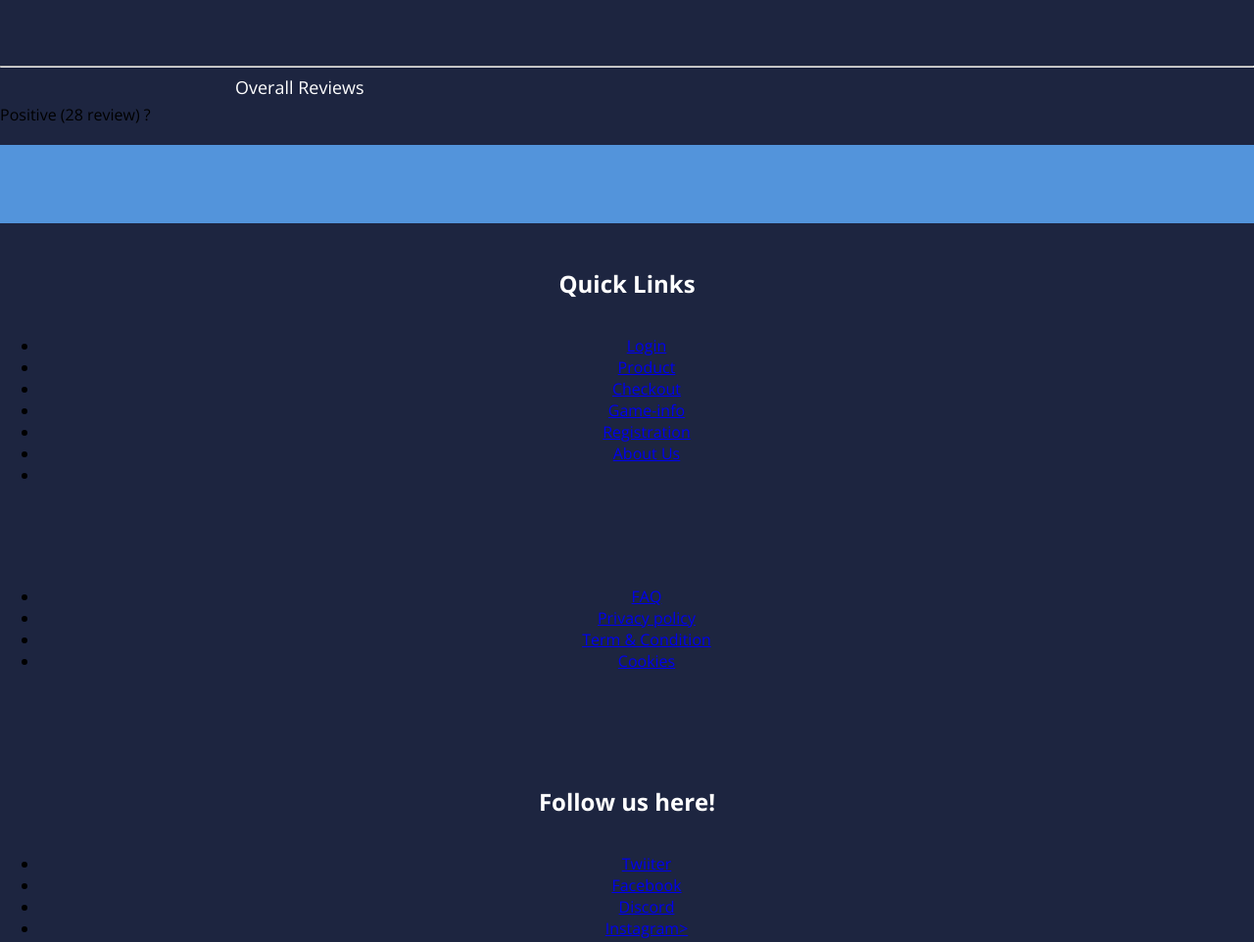
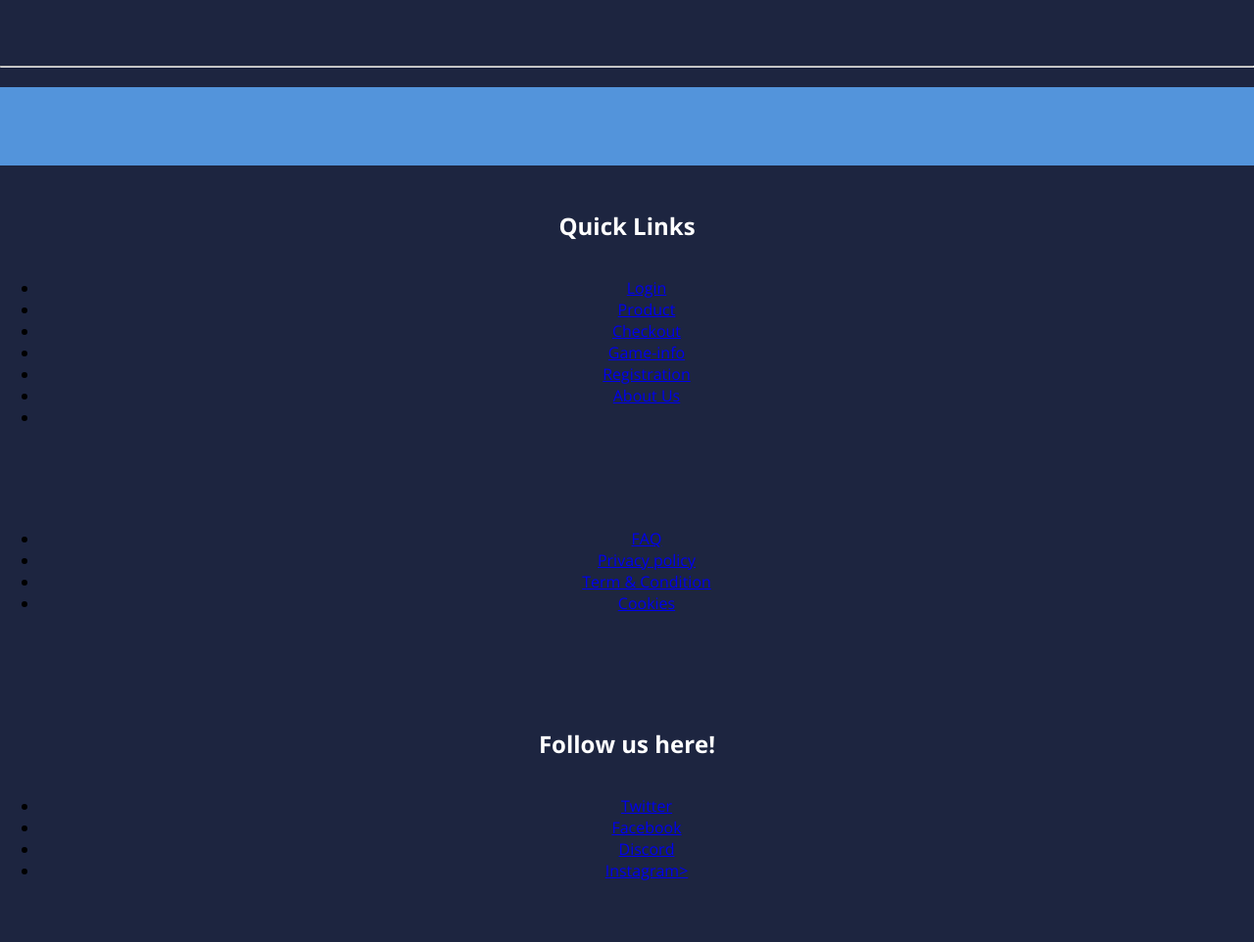
Before and after one commit to Burlalakaw/Project1, a plain HTML site: page product.html in a window 1280 px wide. Shown: the part 1969-2931 px from the top of the page at 98% size. Drawn offline with nearby package versions, Linux system fonts and the light colour scheme; files that its build step writes are made by us from their sources.

Commit message:
Update product.html

```diff
--- a/product.html
+++ b/product.html
@@ -121,8 +121,6 @@
             </div>
           </div>
           <hr>
-          <p>Overall Reviews</p>
-          Positive (28 review) ?
         </main>
         <footer>
           <section >
@@ -156,7 +154,7 @@
                <div class="column">
                   <h2>Follow us here!</h2>
                   <ul>
-                     <li><a href="#">Twiiter</a></li>
+                     <li><a href="#">Twitter</a></li>
                       <li><a href="#">Facebook</a></li>
                      <li><a href="#">Discord</a></li>
                      <li><a href="#">Instagram></a></li>
```
